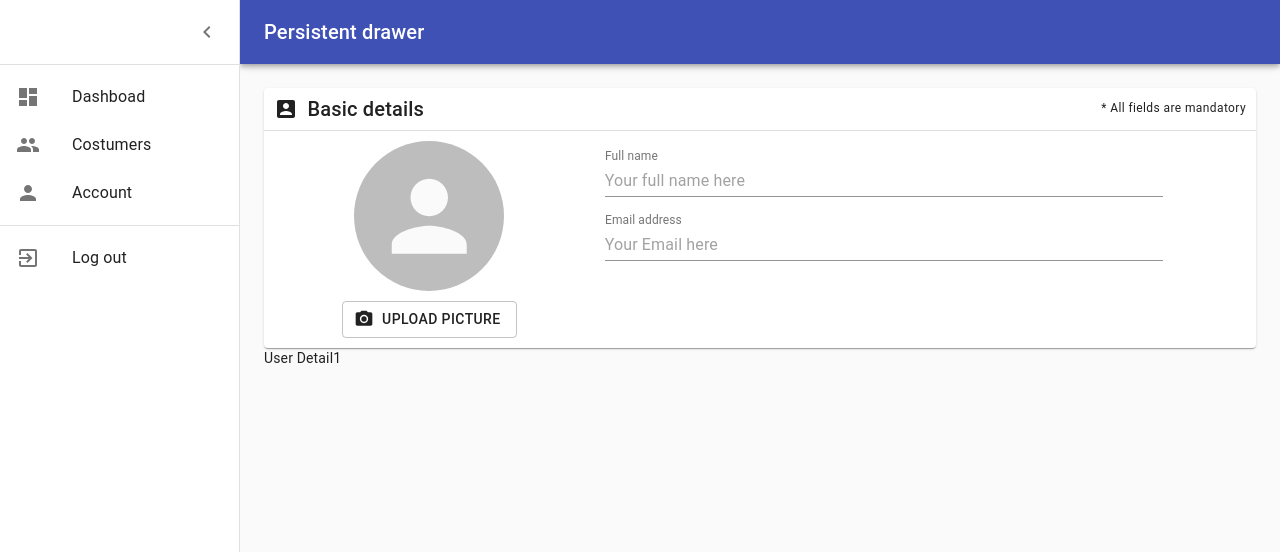
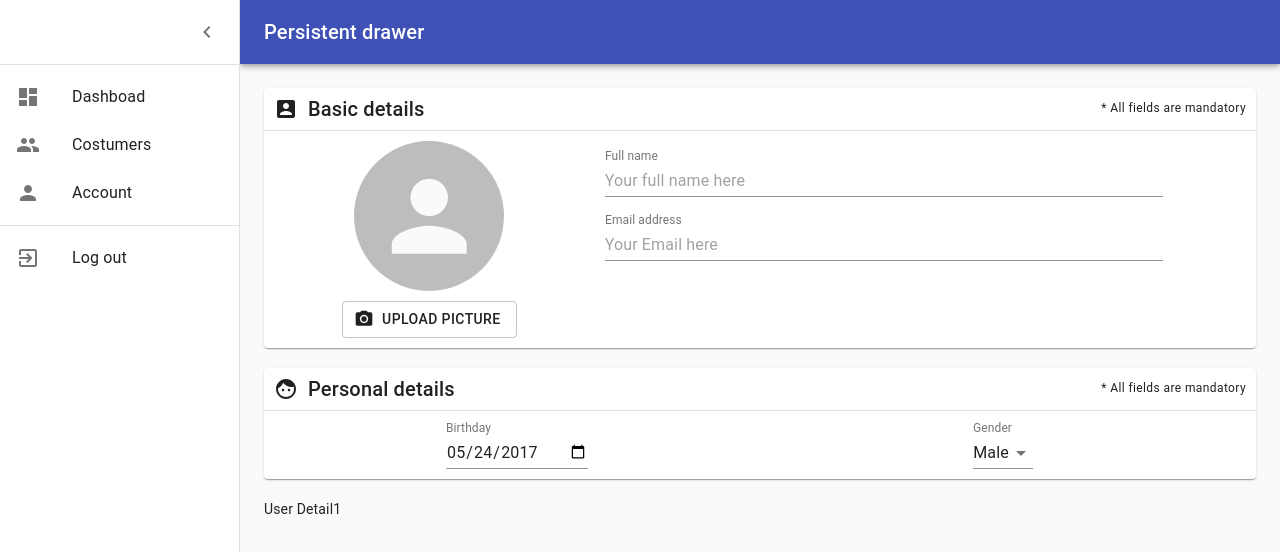
Before and after one commit to Maximilian94/wedclub-frontend, a React (Create React App) app: page /dashboard/user/1 in a window 1280 px wide. Shown: the top 552 px of the page. Built offline with nearby package versions, Linux system fonts and the light colour scheme.

Commit message:
feat: Personal User Detail

```diff
--- /dev/null
+++ b/src/components/atoms/BoxUserDetails/index.tsx
@@ -0,0 +1,17 @@
+import React from 'react';
+
+import { makeStyles } from '@material-ui/core/styles';
+import { Paper } from '@material-ui/core';
+
+const useStyles = makeStyles(() => ({ paper: { margin: 'auto', marginBottom: '20px' } }));
+
+interface Props {
+  children: React.ReactChild | React.ReactChild[];
+}
+
+const BoxUserDetails: React.FC<Props> = ({ children }) => {
+  const classes = useStyles();
+  return <Paper className={classes.paper}>{children}</Paper>;
+};
+
+export default BoxUserDetails;
--- a/src/components/molecules/HeaderUserBox/index.tsx
+++ b/src/components/molecules/HeaderUserBox/index.tsx
@@ -2,7 +2,10 @@ import React from 'react';
 import { makeStyles } from '@material-ui/core/styles';
 import { Box, Typography } from '@material-ui/core';
 
-const useStyles = makeStyles(() => ({ paperHead: { padding: '5px 10px' } }));
+const useStyles = makeStyles(() => ({
+  paperHead: { padding: '5px 10px' },
+  titleHead: { marginLeft: '10px' },
+}));
 
 interface Props {
   title: string;
@@ -19,14 +22,11 @@ const HeaderUserBox: React.FC<Props> = ({ title, Icon }) => {
       alignItems="center"
       className={classes.paperHead}
     >
-      <Box
-        display="flex"
-        justifyContent="space-between"
-        alignItems="center"
-        width="150px"
-      >
+      <Box display="flex" justifyContent="space-between" alignItems="center">
         {Icon}
-        <Typography variant="h6">{title}</Typography>
+        <Typography variant="h6" className={classes.titleHead}>
+          {title}
+        </Typography>
       </Box>
       <Typography variant="caption">* All fields are mandatory</Typography>
     </Box>
--- a/src/components/organisms/BasicUserDetail/index.tsx
+++ b/src/components/organisms/BasicUserDetail/index.tsx
@@ -4,7 +4,6 @@ import {
   Box,
   Divider,
   Grid,
-  Paper,
   Button,
   TextField,
 } from '@material-ui/core';
@@ -14,6 +13,7 @@ import { makeStyles } from '@material-ui/core/styles';
 import AccountBoxIcon from '@material-ui/icons/AccountBox';
 import PhotoCameraIcon from '@material-ui/icons/PhotoCamera';
 import HeaderUserBox from '../../molecules/HeaderUserBox';
+import BoxUserDetails from '../../atoms/BoxUserDetails';
 
 const useStyles = makeStyles(() => ({
   paper: { margin: 'auto' },
@@ -24,7 +24,7 @@ const BasicUserDetail: React.FC = () => {
   const classes = useStyles();
 
   return (
-    <Paper className={classes.paper}>
+    <BoxUserDetails>
       <HeaderUserBox title="Basic details" Icon={<AccountBoxIcon />} />
       <Divider />
       <Grid container>
@@ -67,7 +67,7 @@ const BasicUserDetail: React.FC = () => {
           </Box>
         </Grid>
       </Grid>
-    </Paper>
+    </BoxUserDetails>
   );
 };
 
--- /dev/null
+++ b/src/components/organisms/PersonalUserDetail/index.tsx
@@ -0,0 +1,59 @@
+import React, { useState } from 'react';
+
+import FaceIcon from '@material-ui/icons/Face';
+import { Box, Divider, Grid, MenuItem, TextField } from '@material-ui/core';
+import { makeStyles } from '@material-ui/core/styles';
+import HeaderUserBox from '../../molecules/HeaderUserBox';
+import BoxUserDetails from '../../atoms/BoxUserDetails';
+
+const useStyles = makeStyles(() => ({ boxPadding: { padding: '10px' } }));
+
+function PersonalUserDetail() {
+  const [gender, setGender] = useState('Male');
+  const classes = useStyles();
+
+  const handleChange = (event: any) => {
+    const {
+      // eslint-disable-line
+      target: { value },
+    } = event;
+    setGender(value);
+  };
+
+  return (
+    <BoxUserDetails>
+      <HeaderUserBox title="Personal details" Icon={<FaceIcon />} />
+      <Divider />
+      <Grid container className={classes.boxPadding}>
+        <Grid item sm={6}>
+          <Box display="flex" alignItems="center" justifyContent="center">
+            <TextField
+              id="date"
+              label="Birthday"
+              type="date"
+              defaultValue="2017-05-24"
+              InputLabelProps={{ shrink: true }}
+            />
+          </Box>
+        </Grid>
+        <Grid item sm={6}>
+          <Box display="flex" alignItems="center" justifyContent="center">
+            <TextField
+              id="standard-select-currency"
+              select
+              label="Gender"
+              value={gender}
+              onChange={(e) => handleChange(e)}
+            >
+              {['Male', 'Female'].map((option) => (
+                <MenuItem value={option}>{option}</MenuItem>
+              ))}
+            </TextField>
+          </Box>
+        </Grid>
+      </Grid>
+    </BoxUserDetails>
+  );
+}
+
+export default PersonalUserDetail;
--- a/src/components/templates/UserDetail/index.tsx
+++ b/src/components/templates/UserDetail/index.tsx
@@ -5,6 +5,7 @@ import { RouteComponentProps } from 'react-router-dom';
 
 // Components
 import BasicUserDetail from '../../organisms/BasicUserDetail';
+import PersonalUserDetail from '../../organisms/PersonalUserDetail';
 
 interface RouterParams {
   id: string;
@@ -22,6 +23,7 @@ const UserDetail: React.FC<Props> = ({ match }) => {
   return (
     <Box className={classes.box}>
       <BasicUserDetail />
+      <PersonalUserDetail />
       User Detail{match.params.id}
     </Box>
   );
```
